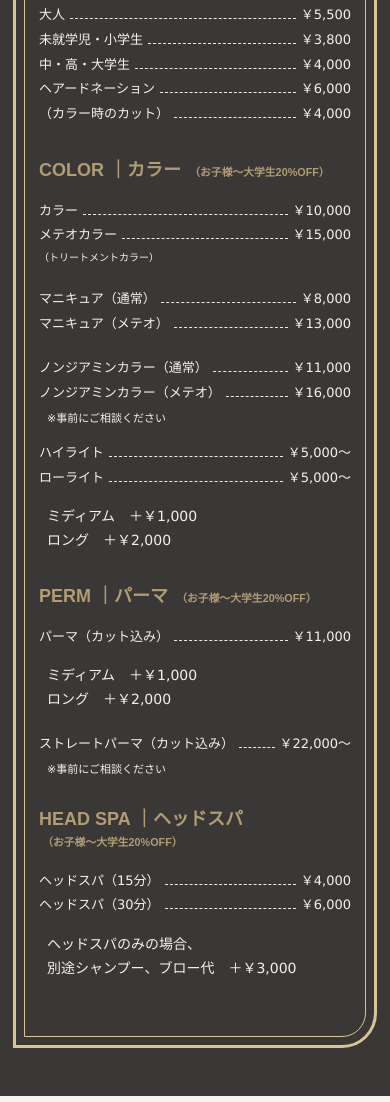
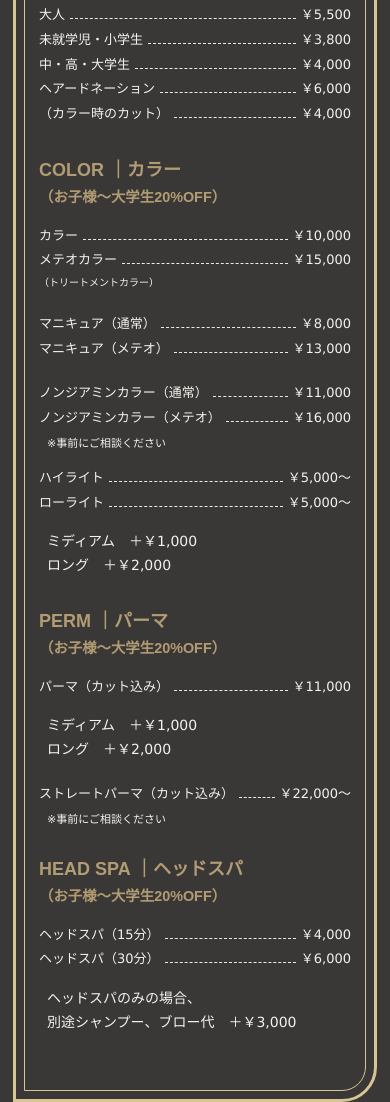
Before and after one commit to soshitara/hair-salon-ice-, a plain HTML site: page index.html in a window 390 px wide. Shown: the part 5950-7052 px from the top of the page. Drawn offline with Linux system fonts and the light colour scheme.

Commit message:
スマホ版に縦積みに変更
スマホ版に縦積みに変更

```diff
--- a/styles.css
+++ b/styles.css
@@ -1096,9 +1096,10 @@ section[id] {
   }
 
   .menu-group h3 .menu-discount {
-    display: inline;
-    font-size: 0.6em;  /* 20%OFFの文字サイズ */
-    margin-left: 0.3em;
+    display: block;
+    font-size: 0.8em;  /* 20%OFFの文字サイズ */
+    margin-left: 0;
+    margin-top: 4px;
   }
 
   .menu dl > div {
```
